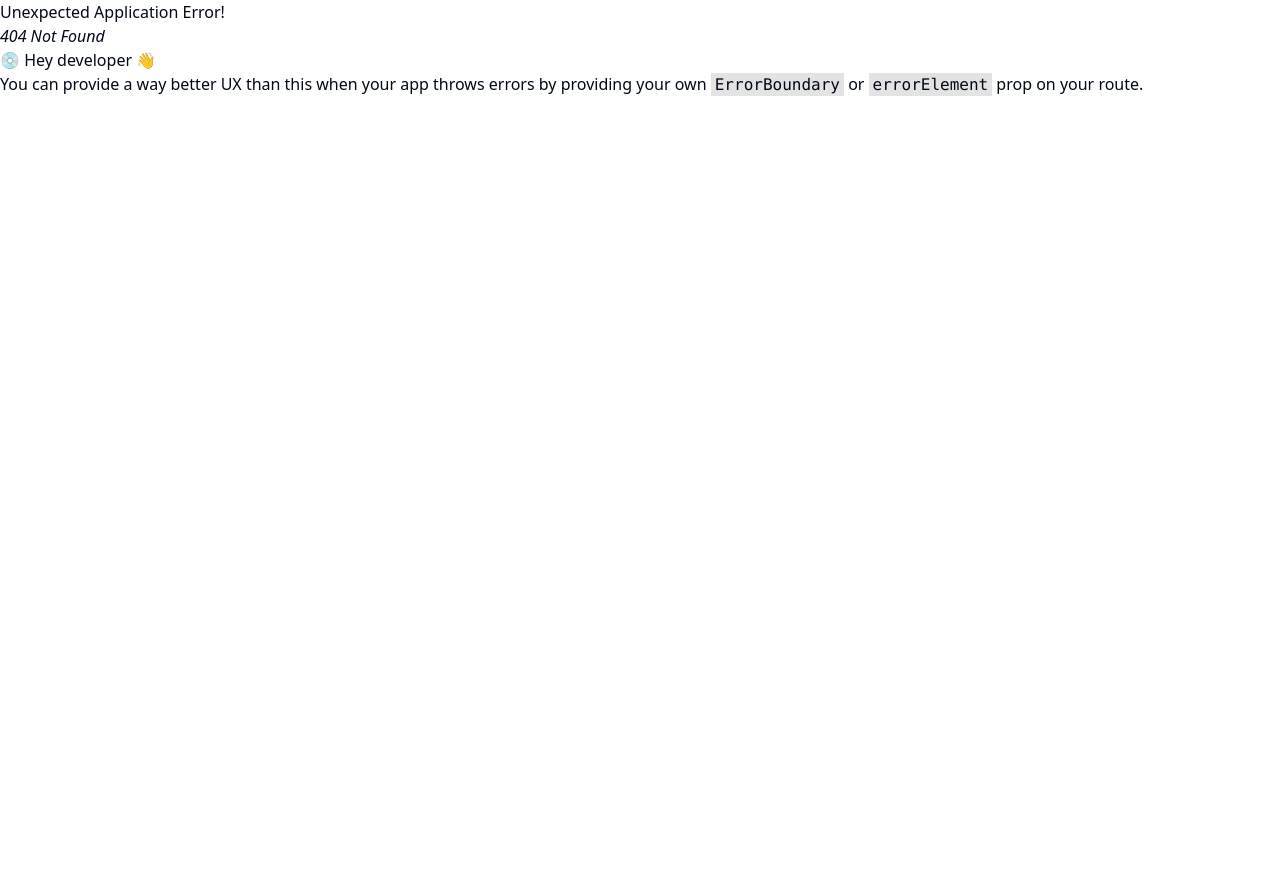
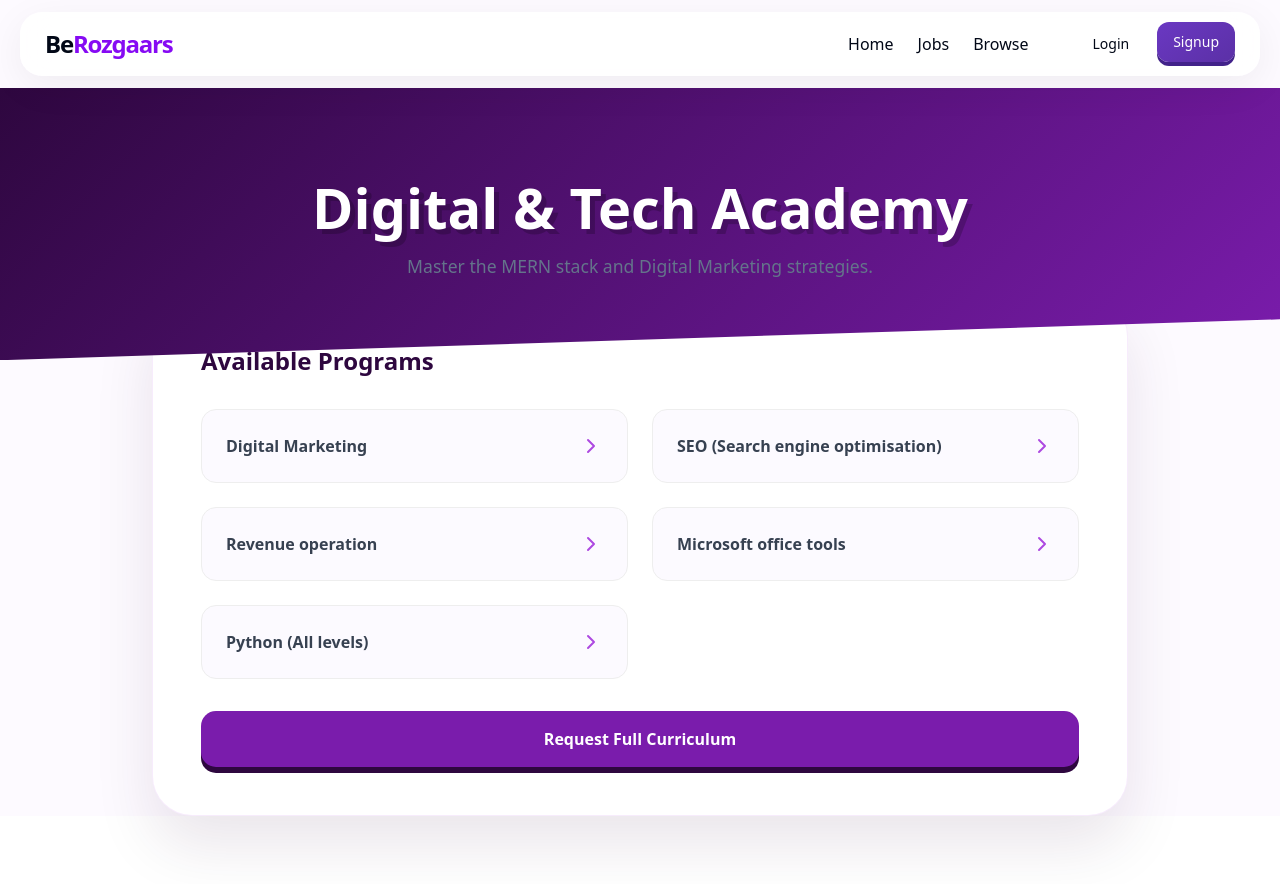
Before and after one commit to Prateek-Servant-of-Prabhupadanugas/berozgar-jobportal, a React (Vite) app in the folder berozgar-jobportal/frontend/: page /academy/tech in a window 1280 px wide. Before the commit this address had no page. Shown: the top 884 px of the page. Before the commit the page ends 800 px from the top, so only its background shows below. Built offline with nearby package versions, Linux system fonts and the light colour scheme.

Commit message:
Certification Page Navigation Added

```diff
--- a/berozgar-jobportal/frontend/src/App.jsx
+++ b/berozgar-jobportal/frontend/src/App.jsx
@@ -15,6 +15,38 @@ import PostJob from './components/admin/PostJob'
 import Applicants from './components/admin/Applicants'
 import ProtectedRoute from './components/admin/ProtectedRoute'
 
+// New Components
+import ServicePage from './components/ServicePage'
+import { PrivacyPolicy, TermsConditions } from './components/LegalPages'
+import AtsChecker from './components/AtsChecker'
+
+// Data for Academy Routes
+const serviceData = {
+  tech: {
+    title: "Digital & Tech Academy",
+    subtitle: "Master the MERN stack and Digital Marketing strategies.",
+    items: ["Digital Marketing", "SEO (Search engine optimisation)", "Revenue operation", "Microsoft office tools", "Python (All levels)"],
+    color: "#7A1CAC"
+  },
+  healthcare: {
+    title: "Healthcare & Safety",
+    subtitle: "Life-saving certifications for medical professionals.",
+    items: ["BLS", "ACLS", "PALS", "Bloodborne Pathogens", "First Aid"],
+    color: "#AD49E1"
+  },
+  crm: {
+    title: "CRM & Sales Mastery",
+    subtitle: "Expertise in industry-leading sales tools.",
+    items: ["C.R.M. analyse", "Salesforce", "Leadsquad", "Hubspot", "Sales Pitch and CX analyse"],
+    color: "#2E073F"
+  },
+  services: {
+    title: "Candidate Premium Services",
+    subtitle: "End-to-end career support and documentation.",
+    items: ["Background verification", "Scam job alert (free)", "NFC or QR card", "Resume building", "LinkedIn management", "Police clearance certificate", "End to end mentorship", "Cloud storage", "POSH Training"],
+    color: "#EBD3F8"
+  }
+};
 
 const appRouter = createBrowserRouter([
   {
@@ -45,35 +77,68 @@ const appRouter = createBrowserRouter([
     path: "/profile",
     element: <Profile />
   },
+
+  // --- New Academy & Tool Routes ---
+  {
+    path: "/ats-checker",
+    element: <AtsChecker />
+  },
+  {
+    path: "/academy/tech",
+    element: <ServicePage {...serviceData.tech} />
+  },
+  {
+    path: "/academy/healthcare",
+    element: <ServicePage {...serviceData.healthcare} />
+  },
+  {
+    path: "/academy/crm",
+    element: <ServicePage {...serviceData.crm} />
+  },
+  {
+    path: "/academy/services",
+    element: <ServicePage {...serviceData.services} />
+  },
+
+  // --- Legal Routes ---
+  {
+    path: "/privacy",
+    element: <PrivacyPolicy />
+  },
+  {
+    path: "/terms",
+    element: <TermsConditions />
+  },
+
   // admin ke liye yha se start hoga
   {
-    path:"/admin/companies",
-    element: <ProtectedRoute><Companies/></ProtectedRoute>
+    path: "/admin/companies",
+    element: <ProtectedRoute><Companies /></ProtectedRoute>
   },
   {
-    path:"/admin/companies/create",
-    element: <ProtectedRoute><CompanyCreate/></ProtectedRoute>
+    path: "/admin/companies/create",
+    element: <ProtectedRoute><CompanyCreate /></ProtectedRoute>
   },
   {
-    path:"/admin/companies/:id",
-    element:<ProtectedRoute><CompanySetup/></ProtectedRoute>
+    path: "/admin/companies/:id",
+    element: <ProtectedRoute><CompanySetup /></ProtectedRoute>
   },
   {
-    path:"/admin/jobs",
-    element:<ProtectedRoute><AdminJobs/></ProtectedRoute>
+    path: "/admin/jobs",
+    element: <ProtectedRoute><AdminJobs /></ProtectedRoute>
   },
   {
-    path:"/admin/jobs/create",
-    element:<ProtectedRoute><PostJob/></ProtectedRoute>
+    path: "/admin/jobs/create",
+    element: <ProtectedRoute><PostJob /></ProtectedRoute>
   },
   {
-    path:"/admin/jobs/:id/applicants",
-    element:<ProtectedRoute><Applicants/></ProtectedRoute>
+    path: "/admin/jobs/:id/applicants",
+    element: <ProtectedRoute><Applicants /></ProtectedRoute>
   },
 
 ])
+
 function App() {
-
   return (
     <div>
       <RouterProvider router={appRouter} />
--- a/berozgar-jobportal/frontend/src/components/Certifications.jsx
+++ b/berozgar-jobportal/frontend/src/components/Certifications.jsx
@@ -1,28 +1,39 @@
 import React from 'react';
-import { BadgeCheck, ShieldCheck, Cpu, Briefcase, GraduationCap, CreditCard } from 'lucide-react';
+import { useNavigate } from 'react-router-dom';
+import { BadgeCheck, ShieldCheck, Cpu, GraduationCap, CreditCard } from 'lucide-react';
 import './Certifications.css';
 
 const Certifications = () => {
+    const navigate = useNavigate();
+
     const categories = [
         {
+            id: "tech",
             title: "Digital & Tech Academy",
             icon: <GraduationCap size={32} />,
-            items: ["Digital Marketing", "SEO (Search Engine)", "Revenue Operations", "Microsoft Office Tools", "Python (Core & Adv)"]
+            items: ["Digital Marketing", "SEO (Search Engine)", "Revenue Operations", "Microsoft Office Tools", "Python (Core & Adv)"],
+            path: "/academy/tech"
         },
         {
+            id: "healthcare",
             title: "Healthcare & Safety",
             icon: <ShieldCheck size={32} />,
-            items: ["BLS", "ACLS", "PALS", "Bloodborne Pathogens", "First Aid Training"]
+            items: ["BLS", "ACLS", "PALS", "Bloodborne Pathogens", "First Aid Training"],
+            path: "/academy/healthcare"
         },
         {
+            id: "crm",
             title: "CRM & Sales Mastery",
             icon: <Cpu size={32} />,
-            items: ["Salesforce", "Leadsquad", "Hubspot", "C.R.M. Analysis", "Sales Pitch & CX"]
+            items: ["Salesforce", "Leadsquad", "Hubspot", "C.R.M. Analysis", "Sales Pitch & CX"],
+            path: "/academy/crm"
         },
         {
+            id: "services",
             title: "Premium Candidate Services",
             icon: <BadgeCheck size={32} />,
-            items: ["Background Verification", "Scam Job Alert (Free)", "NFC/QR Smart Cards", "Resume & LinkedIn Mgmt", "End-to-End Mentorship"]
+            items: ["Background Verification", "Scam Job Alert", "NFC/QR Smart Cards", "Resume Building", "End-to-End Mentorship"],
+            path: "/academy/services"
         }
     ];
 
@@ -30,12 +41,12 @@ const Certifications = () => {
         <div className="cert-section-container">
             <div className="text-center mb-12">
                 <h1 className="cert-main-title">Berozgar Academy & Services</h1>
-                <p className="cert-subtitle">Elevate your profile with industry-recognized certifications and smart services</p>
+                <p className="cert-subtitle">Select a category to explore professional tution and career services</p>
             </div>
 
             <div className="cert-grid">
-                {categories.map((cat, index) => (
-                    <div className="cert-card-3d" key={index}>
+                {categories.map((cat) => (
+                    <div className="cert-card-3d" key={cat.id}>
                         <div className="card-icon-wrapper">
                             {cat.icon}
                         </div>
@@ -48,22 +59,36 @@ const Certifications = () => {
                             ))}
                         </ul>
                         <div className="card-footer">
-                            <button className="enroll-btn-3d">Inquire Now</button>
+                            {/* Connection to the service pages */}
+                            <button
+                                onClick={() => navigate(cat.path)}
+                                className="enroll-btn-3d"
+                            >
+                                View Details & Enroll
+                            </button>
                         </div>
                     </div>
                 ))}
             </div>
 
-            {/* Specialty Service Highlight */}
+            {/* Sticky Specialty Highlight */}
             <div className="specialty-banner-3d">
                 <div className="flex items-center gap-4">
                     <CreditCard size={40} className="text-[#AD49E1]" />
-                    <div>
-                        <h4 className="font-bold text-white">NFC / QR Document Cards</h4>
-                        <p className="text-sm text-purple-200">Carry your entire portfolio in your pocket.</p>
+                    <div className="text-left">
+                        <h4 className="font-bold text-white">NFC / QR Smart Cards</h4>
+                        <p className="text-xs text-purple-200">Instant document access for modern candidates.</p>
                     </div>
                 </div>
-                <button className="posh-badge">POSH Certified Training</button>
+                <div className="flex gap-4">
+                    <span className="posh-badge">POSH Certified</span>
+                    <button
+                        onClick={() => navigate('/academy/services')}
+                        className="bg-white text-[#7A1CAC] px-4 py-2 rounded-lg font-bold text-sm hover:scale-105 transition-transform"
+                    >
+                        Get Yours
+                    </button>
+                </div>
             </div>
         </div>
     );
--- /dev/null
+++ b/berozgar-jobportal/frontend/src/components/LegalPages.css
@@ -0,0 +1,27 @@
+.legal-bg { background: #f3e8ff; min-height: 100vh; padding-bottom: 50px; }
+
+.legal-container {
+    max-width: 800px;
+    margin: 50px auto;
+    perspective: 1000px;
+}
+
+.legal-doc-3d {
+    background: white;
+    padding: 4rem;
+    border-radius: 10px;
+    transform: rotateX(5deg);
+    box-shadow: 0 20px 40px rgba(0,0,0,0.1),
+                0 40px 80px rgba(122, 28, 172, 0.1);
+    border-top: 8px solid #7A1CAC;
+}
+
+.legal-title { font-size: 2.5rem; font-weight: 900; color: #2E073F; }
+
+.legal-body h3 {
+    color: #7A1CAC;
+    font-weight: 800;
+    margin-top: 2rem;
+    border-left: 4px solid #AD49E1;
+    padding-left: 10px;
+}
--- /dev/null
+++ b/berozgar-jobportal/frontend/src/components/LegalPages.jsx
@@ -0,0 +1,47 @@
+import React from 'react';
+import Navbar from './shared/Navbar';
+import './LegalPages.css';
+
+export const PrivacyPolicy = () => (
+    <div className="legal-bg">
+        <Navbar />
+        <div className="legal-container">
+            <div className="legal-doc-3d">
+                <h1 className="legal-title">Privacy Policy</h1>
+                <p className="last-updated">Last Updated: January 2026</p>
+                <div className="legal-body">
+                    <section>
+                        <h3>1. Data Collection</h3>
+                        <p>At Berozgar Portal, we collect minimal data required for job matching and certification enrollment, including name, email, and professional history.</p>
+                    </section>
+                    <section>
+                        <h3>2. Local Analysis</h3>
+                        <p>Our ATS Checker tool processes your resume locally in your browser. We do not store your raw resume files unless you explicitly upload them to your profile.</p>
+                    </section>
+                </div>
+            </div>
+        </div>
+    </div>
+);
+
+export const TermsConditions = () => (
+    <div className="legal-bg">
+        <Navbar />
+        <div className="legal-container">
+            <div className="legal-doc-3d">
+                <h1 className="legal-title">Terms & Conditions</h1>
+                <p className="last-updated">Effective: Jan 2026</p>
+                <div className="legal-body">
+                    <section>
+                        <h3>1. Service Usage</h3>
+                        <p>Users must provide accurate information for background verification and certification services.</p>
+                    </section>
+                    <section>
+                        <h3>2. Scam Alert Disclaimer</h3>
+                        <p>While our Scam Job Alert is highly accurate, it is a free advisory service. Users should exercise personal caution.</p>
+                    </section>
+                </div>
+            </div>
+        </div>
+    </div>
+);
--- /dev/null
+++ b/berozgar-jobportal/frontend/src/components/ServicePage.css
@@ -0,0 +1,52 @@
+.service-page-wrapper { background: #fdfaff; min-height: 100vh; }
+
+.hero-3d-section {
+    background: linear-gradient(135deg, #2E073F 0%, var(--theme-color) 100%);
+    clip-path: polygon(0 0, 100% 0, 100% 85%, 0% 100%);
+    color: white;
+}
+
+.hero-title-3d {
+    font-size: 3.5rem;
+    font-weight: 900;
+    text-shadow: 5px 5px 0px rgba(0,0,0,0.2);
+    animation: floating 3s ease-in-out infinite;
+}
+
+.content-card-3d {
+    background: white;
+    padding: 3rem;
+    border-radius: 40px;
+    box-shadow: 0 30px 60px rgba(46, 7, 63, 0.1);
+    border: 1px solid rgba(173, 73, 225, 0.1);
+}
+
+.program-item-3d {
+    padding: 1.5rem;
+    border-radius: 15px;
+    background: #fcfaff;
+    border: 1px solid #eee;
+    transition: all 0.3s ease;
+}
+
+.program-item-3d:hover {
+    transform: translateX(10px) translateZ(20px);
+    border-color: #AD49E1;
+    box-shadow: -5px 5px 15px rgba(122, 28, 172, 0.1);
+}
+
+.apply-now-btn {
+    margin-top: 2rem;
+    width: 100%;
+    padding: 1rem;
+    background: #7A1CAC;
+    color: white;
+    font-weight: 800;
+    border-radius: 15px;
+    box-shadow: 0 6px 0 #2E073F;
+}
+
+@keyframes floating {
+    0%, 100% { transform: translateY(0); }
+    50% { transform: translateY(-10px); }
+}
--- /dev/null
+++ b/berozgar-jobportal/frontend/src/components/ServicePage.jsx
@@ -0,0 +1,37 @@
+import React from 'react';
+import './ServicePage.css';
+import Navbar from './shared/Navbar';
+import { ChevronRight, Zap } from 'lucide-react';
+
+const ServicePage = ({ title, subtitle, items, color }) => {
+    return (
+        <div className="service-page-wrapper">
+            <Navbar />
+            <div className="hero-3d-section" style={{ '--theme-color': color }}>
+                <div className="max-w-7xl mx-auto px-6 py-20 flex flex-col items-center">
+                    <h1 className="hero-title-3d">{title}</h1>
+                    <p className="hero-subtitle">{subtitle}</p>
+                </div>
+            </div>
+
+            <div className="max-w-5xl mx-auto px-6 -mt-16 mb-20">
+                <div className="content-card-3d">
+                    <h2 className="text-2xl font-bold mb-8 text-[#2E073F]">Available Programs</h2>
+                    <div className="grid grid-cols-1 md:grid-cols-2 gap-6">
+                        {items.map((item, index) => (
+                            <div key={index} className="program-item-3d">
+                                <div className="flex items-center justify-between">
+                                    <span className="font-semibold text-gray-700">{item}</span>
+                                    <ChevronRight className="text-[#AD49E1]" />
+                                </div>
+                            </div>
+                        ))}
+                    </div>
+                    <button className="apply-now-btn">Request Full Curriculum</button>
+                </div>
+            </div>
+        </div>
+    );
+};
+
+export default ServicePage;
```
